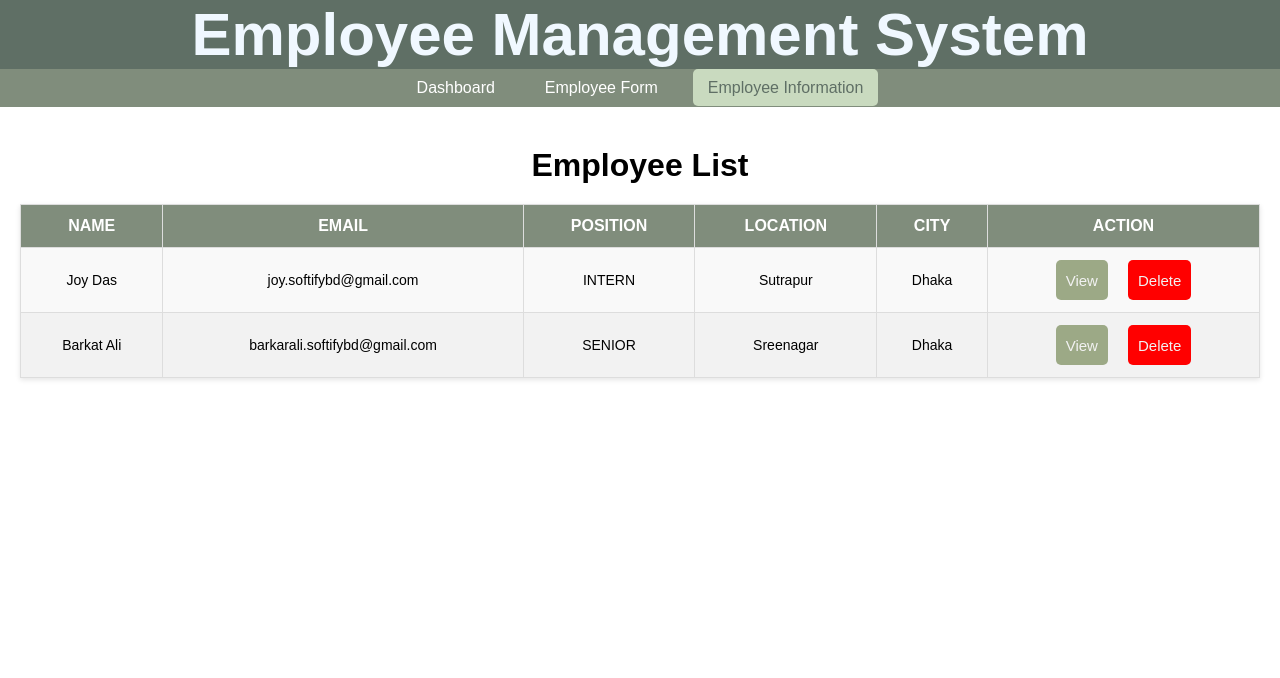
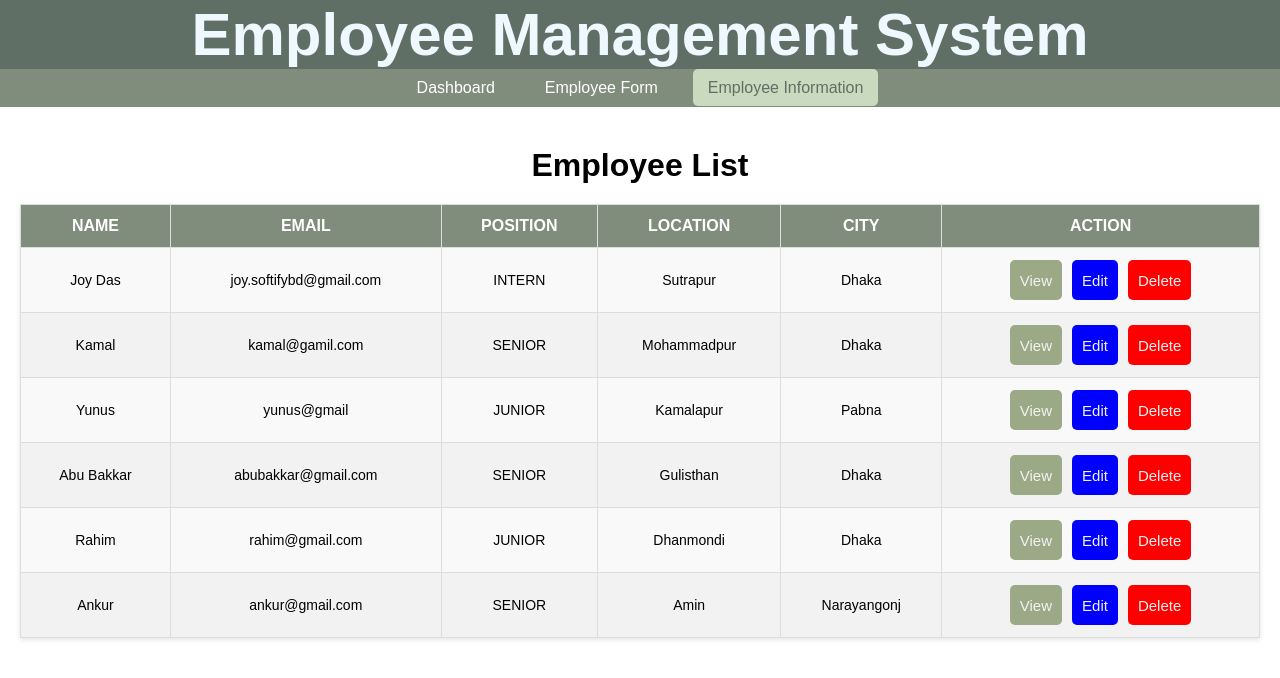
Before and after one commit to JoyDas2189/Employee-Management-System-using-HTTP-Request, an Angular app: page /employeeInformation in a window 1280 px wide. Shown: the top 678 px of the page. Built offline with nearby package versions, Linux system fonts and the light colour scheme; no server answers; data requests are answered from the project's data file.

Commit message:
nothing happended

```diff
--- a/db.json
+++ b/db.json
@@ -18,21 +18,90 @@
       "id": "54ba"
     },
     {
-      "eName": "Barkat Ali",
-      "eDob": "1975-05-15",
-      "eEmail": "barkarali.softifybd@gmail.com",
+      "id": "5d2f",
+      "eName": "Kamal",
+      "eDob": "1986-10-22",
+      "eEmail": "kamal@gamil.com",
       "ePosition": "Senior",
       "eAddress": {
-        "eLocation": "Sreenagar",
-        "ePostal": 1234,
+        "eLocation": "Mohammadpur",
+        "ePostal": 1202,
         "eCity": "Dhaka"
+      },
+      "eSalary": 20000,
+      "eSkills": [
+        "Angular",
+        "TypeScript"
+      ]
+    },
+    {
+      "eName": "Yunus",
+      "eDob": "1976-10-21",
+      "eEmail": "yunus@gmail",
+      "ePosition": "Junior",
+      "eAddress": {
+        "eLocation": "Kamalapur",
+        "ePostal": 1400,
+        "eCity": "Pabna"
       },
       "eSalary": 1234,
       "eSkills": [
-        "ppt",
-        "word"
+        "Angular",
+        "TypeScript",
+        "JavaScript"
       ],
-      "id": "df0e"
+      "id": "13ba"
+    },
+    {
+      "eName": "Abu Bakkar",
+      "eDob": "1982-10-19",
+      "eEmail": "abubakkar@gmail.com",
+      "ePosition": "Senior",
+      "eAddress": {
+        "eLocation": "Gulisthan",
+        "ePostal": 1200,
+        "eCity": "Dhaka"
+      },
+      "eSalary": 12000,
+      "eSkills": [
+        "Angular",
+        "JavaScript"
+      ],
+      "id": "3470"
+    },
+    {
+      "eName": "Rahim",
+      "eDob": "1984-09-17",
+      "eEmail": "rahim@gmail.com",
+      "ePosition": "Junior",
+      "eAddress": {
+        "eLocation": "Dhanmondi",
+        "ePostal": 1205,
+        "eCity": "Dhaka"
+      },
+      "eSalary": 1200,
+      "eSkills": [
+        "Typescript",
+        "JavaScript"
+      ],
+      "id": "fd0c"
+    },
+    {
+      "eName": "Ankur",
+      "eDob": "1996-06-17",
+      "eEmail": "ankur@gmail.com",
+      "ePosition": "Senior",
+      "eAddress": {
+        "eLocation": "Amin",
+        "ePostal": 1234,
+        "eCity": "Narayangonj"
+      },
+      "eSalary": 12343,
+      "eSkills": [
+        "Networking",
+        "Angular"
+      ],
+      "id": "8905"
     }
   ]
 }
--- a/src/app/app-routing.module.ts
+++ b/src/app/app-routing.module.ts
@@ -11,7 +11,8 @@ const routes: Routes = [
   { path: '', redirectTo: '/dashboard', pathMatch: 'full' },
   { path: 'dashboard', component: DashboardComponent },
   { path: 'employeeForm', component: EmployeeFormComponent },
-  { path: 'employeeForm/:id', component: EmployeeFormComponent },
+  { path: 'employeeInformationDisplay/:id', component: EmployeeInformationComponent },
+  { path: 'employeeEdit/:id', component: EmployeeFormComponent },
   { path: 'employeeInformation', component: EmployeeInformationComponent },
   { path: 'employeeDetails/:id', component: EmployeeDetailsComponent },
   { path: '**', component: ErrorComponent },
--- a/src/app/dashboard/dashboard.component.html
+++ b/src/app/dashboard/dashboard.component.html
@@ -16,13 +16,13 @@
 <div class="empFormCard-container">
   <div class="empFormCard">
     <div class="">
-      <img
+      <!-- <img
         class="empFormCard-Image"
         [src]="image"
         height="250px"
         width="250px"
       />
-      <img src="../images/form.jpg" alt="" />
+      <img src="../images/form.jpg" alt="" /> -->
     </div>
     <h3 class="empFormCard-heading">Employee Form</h3>
     <p class="empFormCard-description">View Employee Form</p>
@@ -34,13 +34,13 @@
   </div>
   <div class="empFormCard">
     <div class="">
-      <img
+      <!-- <img
         class="empFormCard-Image"
         src="../assets/form.jpg"
         height="250px"
         width="250px"
       />
-      <img src="" alt="" />
+      <img src="" alt="" /> -->
     </div>
     <h3 class="empFormCard-heading">Employee Information</h3>
     <p class="empFormCard-description">View Employee Information</p>
--- a/src/app/emloyee-information.service.ts
+++ b/src/app/emloyee-information.service.ts
@@ -10,23 +10,23 @@ export class EmloyeeInformationService {
 
   constructor(private http: HttpClient) {}
 
-  getEmployees() {
-    return this.http.get(this.apiUrl);
+  getEmployees():Observable<any>{
+    return this.http.get<any>('http://localhost:3000/employee');
   }
 
   getEmployee(id: any): Observable<any> {
-    return this.http.get<any>(`${this.apiUrl}/${id}`);
+    return this.http.get<any>(`http://localhost:3000/employee/${id}`);
   }
 
   addEmployee(employee: any): Observable<any> {
-    return this.http.post<any>(this.apiUrl, employee);
+    return this.http.post<any>('http://localhost:3000/employee', employee);
   }
 
   updateEmployee(id: any, employee: any): Observable<any> {
-    return this.http.put<any>(`${this.apiUrl}/${id}`, employee);
+    return this.http.put<any>(`http://localhost:3000/employee/${id}`, employee);
   }
 
   deleteEmployee(id: number): Observable<any> {
-    return this.http.delete<any>(`${this.apiUrl}/${id}`);
+    return this.http.delete<any>(`http://localhost:3000/employee/${id}`);
   }
 }
--- a/src/app/employee-details/employee-details.component.html
+++ b/src/app/employee-details/employee-details.component.html
@@ -1,7 +1,6 @@
 <div>
   <div class="employee-card">
     <h2 class="employee-card-heading">{{ user.eName }}</h2>
-
     <p><strong>Date of Birth:</strong> {{ user.eDob | date : "longDate" }}</p>
     <p><strong>Age:</strong> {{ calcuteAge(user.eDob) }}</p>
     <p><strong>Email:</strong> {{ user.eEmail }}</p>
--- a/src/app/employee-form/employee-form.component.ts
+++ b/src/app/employee-form/employee-form.component.ts
@@ -46,30 +46,33 @@ export class EmployeeFormComponent implements OnInit {
       eSkills: new FormArray([new FormControl('', Validators.required)]),
     });
 
-    this.id = this.activatedRoute.snapshot.params['id'];
-    if (this.id) {
-      this.editMode = true;
-      this.employeeInformationService
-        .getEmployee(this.id)
-        .subscribe((employee) => {
-          this.user = employee;
-          this.reactiveForm.setValue({
-            eName: this.user.eName,
-            eDob: this.user.eDob,
-            eEmail: this.user.eEmail,
-            ePosition: this.user.ePosition,
-            eAddress: {
-              eLocation: this.user.eAddress.eLocation,
-              ePostal: this.user.eAddress.ePostal,
-              eCity: this.user.eAddress.eCity,
-            },
-            eSalary: this.user.eSalary,
-            eSkills: this.user.eSkills || [''],
+    const id = this.activatedRoute.snapshot.params['id'];
+    if (id) {
+      this.employeeInformationService.getEmployee(id).subscribe((user) => {
+        console.log('Fetched Employee:', user);
+        this.submittedData = user;
+        this.eSkills.clear();
+        if (user.eSkills && user.eSkills.length > 0) {
+          user.eSkills.forEach((skill: string) => {
+            this.eSkills.push(new FormControl(skill, Validators.required));
           });
+        } else {
+          this.eSkills.push(new FormControl('', Validators.required));
+        }
+        this.reactiveForm.setValue({
+          eName: user.eName,
+          eDob: user.eDob,
+          eEmail: user.eEmail,
+          ePosition: user.ePosition,
+          eAddress: {
+            eLocation: user.eAddress.eLocation,
+            ePostal: user.eAddress.ePostal,
+            eCity: user.eAddress.eCity,
+          },
+          eSalary: user.eSalary,
+          eSkills: user.eSkills || [''],
         });
-    } else {
-      this.editMode = false;
-      this.clearForm();
+      });
     }
   }
 
@@ -109,13 +112,19 @@ export class EmployeeFormComponent implements OnInit {
   }
   onSubmit() {
     if (this.reactiveForm.valid) {
+      console.log('Form Data:', this.reactiveForm.value);
+
       if (this.submittedData?.id) {
+        console.log('Updating Employee ID with : ', this.submittedData.id);
         this.employeeInformationService
           .updateEmployee(this.submittedData.id, this.reactiveForm.value)
           .subscribe((data) => {
+            console.log('Updated Employee Data:', data);
             this.submittedData = data;
             this.sharedService.setFormData(this.reactiveForm.value);
             this.submitted = true;
+            this.resetForm(data);
+            this.router.navigate(['employeeInformation', this.submittedData.id]);
           });
       } else {
         this.employeeInformationService
@@ -124,8 +133,38 @@ export class EmployeeFormComponent implements OnInit {
             this.submittedData = data;
             this.sharedService.setFormData(this.reactiveForm.value);
             this.submitted = true;
+            this.resetForm();
+            this.router.navigate(['employeeInformation', this.submittedData.id]);
           });
       }
     }
   }
+
+  resetForm(data?: any) {
+    this.reactiveForm.reset();
+    this.eSkills.clear();
+
+    this.reactiveForm.setValue({
+      eName: data?.eName || '',
+      eDob: data?.eDob || '',
+      eEmail: data?.eEmail || '',
+      ePosition: data?.ePosition || '',
+      eAddress: {
+        eLocation: data?.eAddress.eLocation || '',
+        ePostal: data?.eAddress.ePostal || '',
+        eCity: data?.eAddress.eCity || '',
+      },
+      eSalary: data?.eSalary || '',
+      eSkills: [],
+    });
+    if (data?.eSkills && data.eSkills.length > 0) {
+      data.eSkills.forEach((skill: string) => {
+        this.eSkills.push(new FormControl(skill, Validators.required));
+      });
+    } else {
+      this.eSkills.push(new FormControl('', Validators.required));
+    }
+    this.submittedData = null;
+    this.submitted = false;
+  }
 }
--- a/src/app/employee-information/employee-information.component.css
+++ b/src/app/employee-information/employee-information.component.css
@@ -64,17 +64,22 @@
 }
 .viewDetails-btn:hover {
   background-color: #808D7C;
-  transition: 0.6s;
+  transition: 0.6s ease;
 }
 .editDetails-btn {
-  height: 30px;
-  background-color: #9CA986;
+  height: 40px;
+  background-color: blue;
   color: #f2f2f2;
   font-family: Arial, Helvetica, sans-serif;
   border: none;
   border-radius: 5px;
   cursor: pointer;
   padding: 10px;
+  font-size: 15px;
+}
+.editDetails-btn:hover {
+  background-color: navy;
+  transition: 0.6 ease;
 }
 .deleteDetails-btn {
   height: 40px;
@@ -90,7 +95,7 @@
 }
 .deleteDetails-btn:hover {
   background-color: rgba(208, 19, 19, 0.669);
-  transition: 0.6s;
+  transition: 0.6s ease;
 }
 
 .employee-details {
--- a/src/app/employee-information/employee-information.component.html
+++ b/src/app/employee-information/employee-information.component.html
@@ -22,9 +22,9 @@
           <button class="viewDetails-btn" (click)="employeeDetails(emp.id)">
             View
           </button>
-          <!-- <button class="editDetails-btn" (click)="editEmployee(emp.id)">
+          <button class="editDetails-btn" (click)="editEmployee(emp.id)">
             Edit
-          </button> -->
+          </button>
           <button class="deleteDetails-btn" (click)="deleteEmployee(emp.id)">
             Delete
           </button>
--- a/src/app/employee-information/employee-information.component.ts
+++ b/src/app/employee-information/employee-information.component.ts
@@ -17,22 +17,19 @@ export class EmployeeInformationComponent implements OnInit {
   user: any;
 
   constructor(
-    private employeeServece: EmloyeeInformationService,
+    private employeeInformationService: EmloyeeInformationService,
+    private employeeServece: EmployeeService,
     private activatedRoute: ActivatedRoute,
     private router: Router
   ) {}
   ngOnInit(): void {
-    this.employeeServece.getEmployees().subscribe((data) => {
+
+    this.employeeInformationService.getEmployees().subscribe((data) => {
       this.employees = data;
-    });
-
-    this.employeeId = this.activatedRoute.snapshot.params['id'];
-    this.employeeServece.getEmployee(this.employeeId).subscribe((user) => {
-      this.user = user;
     });
   }
   getEmployees() {
-    this.employeeServece.getEmployees().subscribe((data) => {
+    this.employeeInformationService.getEmployees().subscribe((data) => {
       this.employees = data;
     });
   }
@@ -62,8 +59,9 @@ export class EmployeeInformationComponent implements OnInit {
   }
 
   editEmployee(id: string) {
-    this.router.navigate(['employeeForm', id]);
+    this.router.navigate(['employeeEdit', id]);
   }
+
   deleteEmployee(id: any) {
     this.employeeServece.deleteEmployee(id).subscribe((res) => {
       this.getEmployees();
```
Also changed, not shown: src/app/employee-details/employee-details.component.ts (+10 -6 lines), 1 other file (tests, documents, lock files or other folders).
